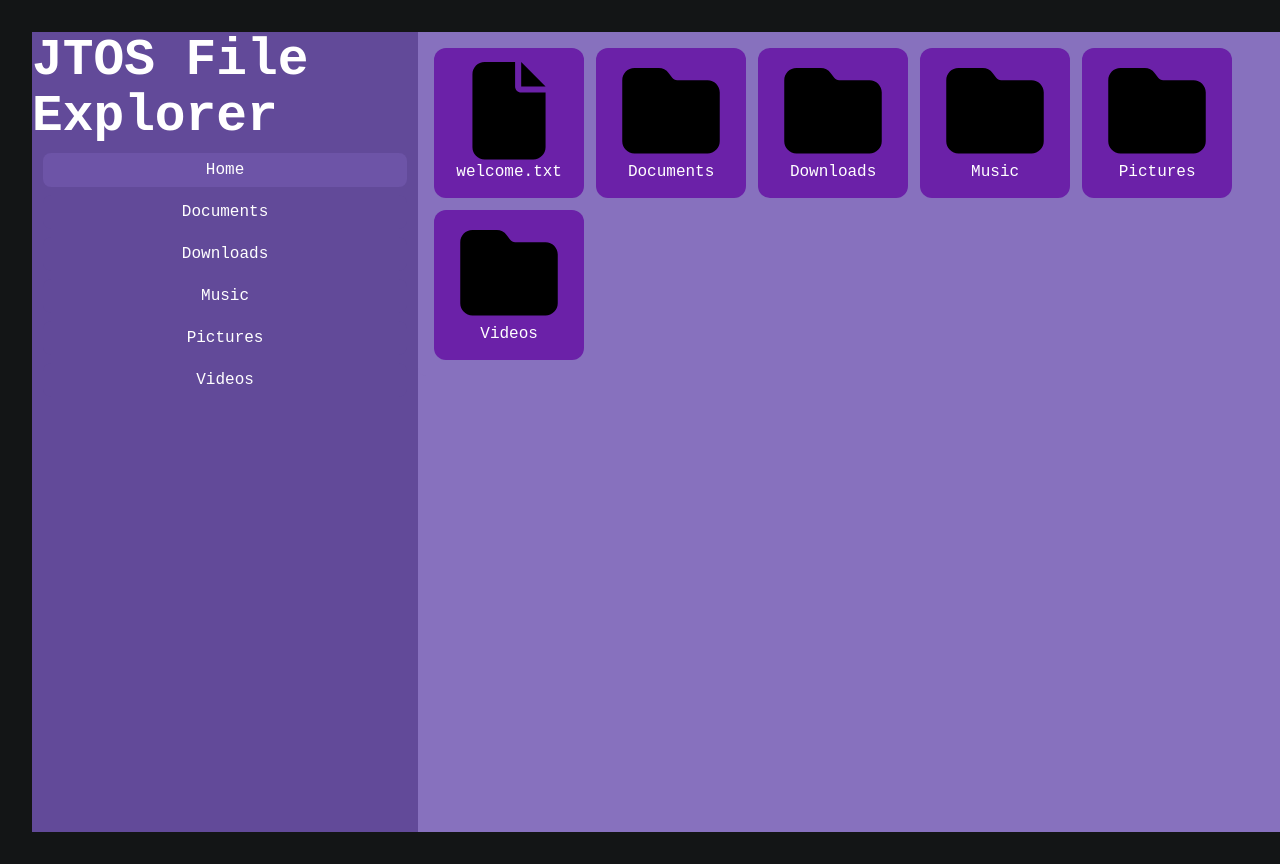
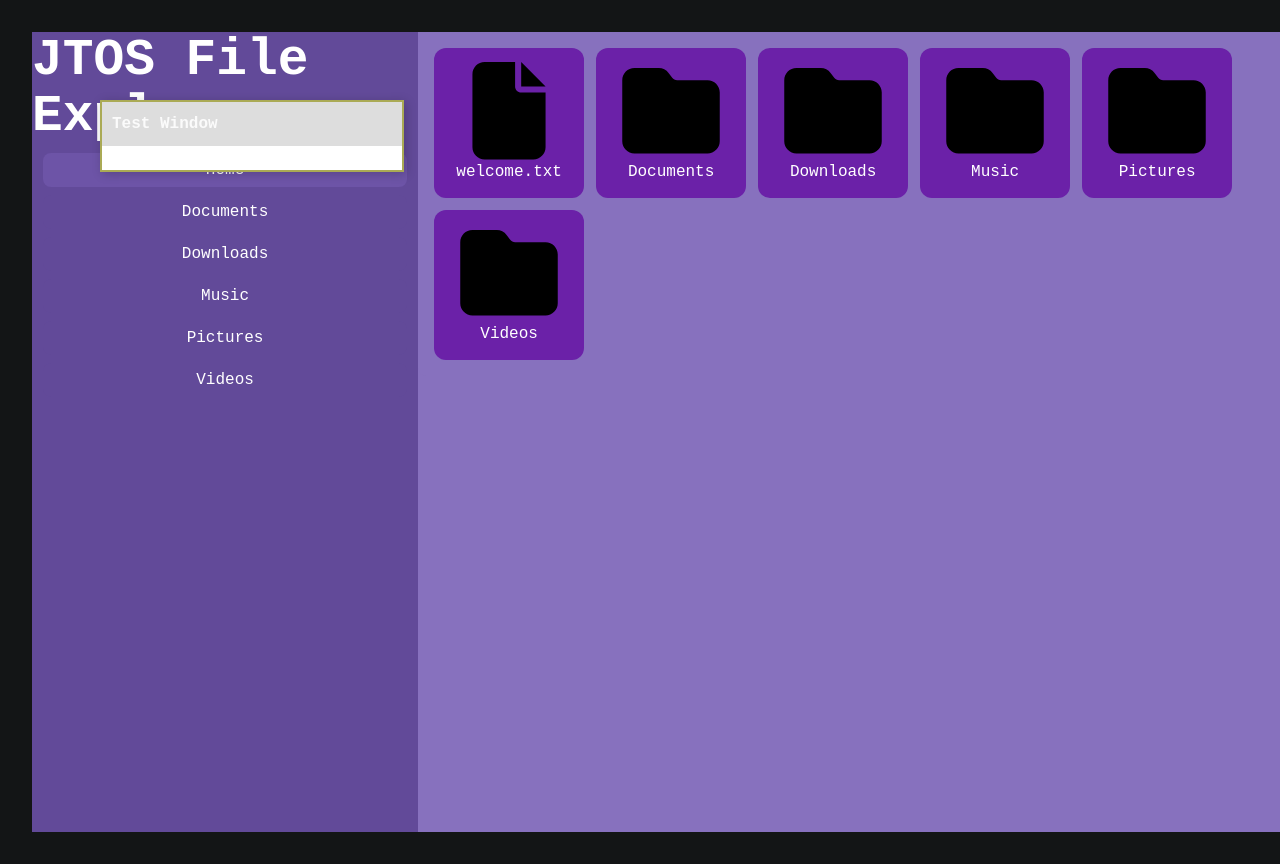
Before and after one commit to JhonTabio/JTOS-Portfolio, a React (Vite) app: page /gui in a window 1280 px wide. Shown: the top 864 px of the page. Built offline with nearby package versions, Linux system fonts and the light colour scheme.

Commit message:
Created draggable hook and window components

```diff
--- /dev/null
+++ b/src/components/Draggable.tsx
@@ -0,0 +1,54 @@
+import { useEffect, useRef, useState } from "react";
+
+export function useDraggable(initialPos = { x: 0, y: 0 })
+{
+  const ref = useRef<HTMLDivElement>(null);
+
+  // Position relative to top left corner
+  const [pos, setPos] = useState(initialPos);
+  // Whether we are currently dragging
+  const [dragging, setDragging] = useState(false);
+  // Offset of the mouse vs pos
+  const [rel, setRel] = useState<{ x: number; y: number } | null>(null);
+
+  useEffect(() => {
+    const handleMouseMove = (e: MouseEvent) => {
+      if (!dragging || !rel) return;
+      setPos({
+        x: e.pageX - rel.x,
+        y: e.pageY - rel.y,
+      });
+    };
+
+    const handleMouseUp = () => {
+      setDragging(false);
+    };
+
+    if (dragging)
+    {
+      document.addEventListener("mousemove", handleMouseMove);
+      document.addEventListener("mouseup", handleMouseUp);
+    }
+
+    return () => {
+      document.removeEventListener("mousemove", handleMouseMove);
+      document.removeEventListener("mouseup", handleMouseUp);
+    };
+  }, [dragging, rel]);
+
+  const onMouseDown = (e: React.MouseEvent) => {
+    if (e.button !== 0 || !ref.current) return;
+
+    const rect = ref.current.getBoundingClientRect();
+    setDragging(true);
+    setRel({ x: e.pageX - rect.left, y: e.pageY - rect.top });
+    e.stopPropagation();
+    e.preventDefault();
+  };
+
+  return {
+    ref,
+    pos,
+    onMouseDown,
+  };
+}
--- /dev/null
+++ b/src/components/Window.tsx
@@ -0,0 +1,41 @@
+import { ReactNode } from "react";
+import { useDraggable } from "./Draggable";
+
+interface WindowProps
+{
+  title: string;
+  children: ReactNode;
+  initialPos?: { x: number, y: number };
+}
+
+export function Window({ title, children, initialPos }: WindowProps)
+{
+  const { ref, pos, onMouseDown } = useDraggable(initialPos);
+
+  return (
+    <div ref={ref}
+      style={{
+        position: "absolute",
+        left: pos.x,
+        top: pos.y,
+        width: 300,
+        background: "#fff",
+        border: "2px solid #aa5",
+        boxShadow: "2px 2px 10px rgba(0,0,0,0.2)"
+      }}
+      className="gui_window"
+    >
+      <div
+        onMouseDown={onMouseDown}
+        style={{
+          background: "#ddd",
+          padding: 10,
+          fontWeight: "bold"
+        }}
+      >
+        {title}
+      </div>
+      <div className="gui_window_content">{children}</div>
+    </div>
+  );
+}
--- a/src/routes/GUI.css
+++ b/src/routes/GUI.css
@@ -4,6 +4,7 @@
   width: 100vw;
   height: 100vh;
   background-color: #6b21a8;
+  overflow: hidden;
 }
 
 .gui_icon
--- a/src/routes/GUI.tsx
+++ b/src/routes/GUI.tsx
@@ -2,6 +2,7 @@ import { fileSystem, currentDirectory, FileSystemItem } from "../utils/utils";
 import { Card } from "../components/Card";
 import { Tabs } from "../components/Tabs";
 import "./GUI.css"
+import { Window } from "../components/Window";
 
 
 function GUI()
@@ -60,6 +61,9 @@ function GUI()
   return(
     <>
       <div id="gui_container">
+        <Window title="Test Window" initialPos={{ x: 100, y: 100 }}>
+          test tjhs put
+        </Window>
         <Tabs tabs={tabs}/>
       </div>
     </>
```
